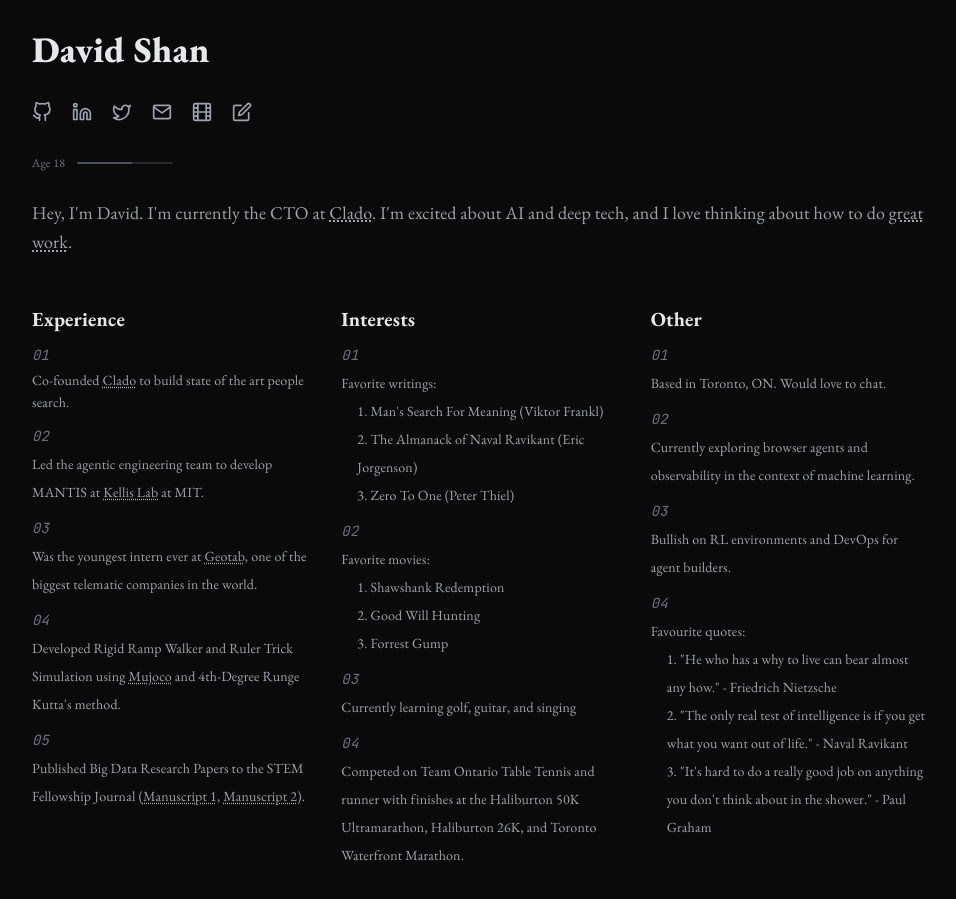
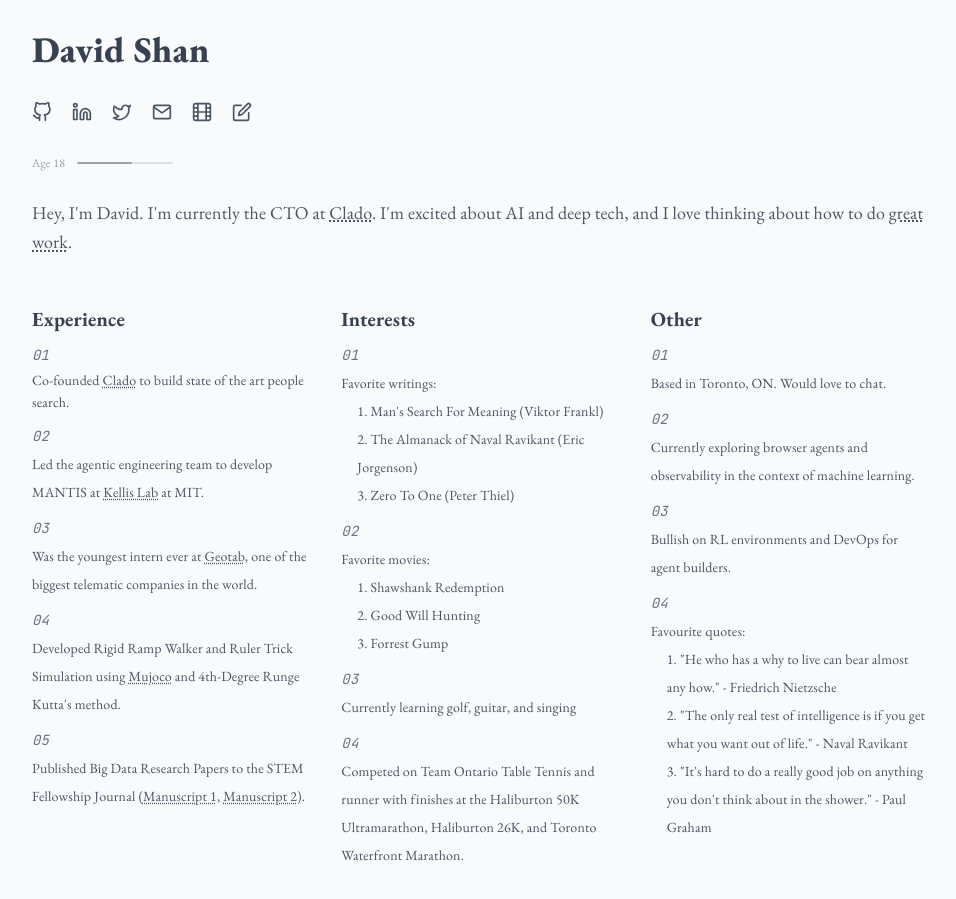
Before and after one commit to DavidBShan/WebsiteV2, a Next.js app: page / in a window 1280 px wide. Shown: the whole page, without its empty margins (160-1116 px from the left). Built offline with nearby package versions, Linux system fonts and the light colour scheme.

Commit message:
light mode

```diff
--- a/app/components/ThemeToggle3D.tsx
+++ b/app/components/ThemeToggle3D.tsx
@@ -7,9 +7,9 @@ import * as THREE from "three";
 import gsap from "gsap";
 
 const getInitialBgColor = () => {
-  if (typeof window === "undefined") return "#050510";
+  if (typeof window === "undefined") return "#87ceeb";
   const savedTheme = localStorage.getItem("theme");
-  const prefersDark = !savedTheme || savedTheme === "dark";
+  const prefersDark = savedTheme === "dark";
   return prefersDark ? "#050510" : "#87ceeb";
 };
 
--- a/app/page.tsx
+++ b/app/page.tsx
@@ -6,7 +6,7 @@ import ThemeToggle3D from "./components/ThemeToggle3D";
 import AgeProgress from "./components/AgeProgress";
 
 export default function Home() {
-  const [isDarkMode, setIsDarkMode] = useState(true);
+  const [isDarkMode, setIsDarkMode] = useState(false);
 
   useEffect(() => {
     const isMobile =
@@ -18,7 +18,7 @@ export default function Home() {
       document.documentElement.classList.add("dark");
     } else {
       const savedTheme = localStorage.getItem("theme");
-      const prefersDark = savedTheme ? savedTheme === "dark" : true;
+      const prefersDark = savedTheme ? savedTheme === "dark" : false;
       setIsDarkMode(prefersDark);
 
       if (prefersDark) {
--- a/app/writings/page.tsx
+++ b/app/writings/page.tsx
@@ -4,11 +4,11 @@ import { useState, useEffect } from "react";
 import Link from "next/link";
 
 export default function Writings() {
-  const [isDarkMode, setIsDarkMode] = useState(true);
+  const [isDarkMode, setIsDarkMode] = useState(false);
 
   useEffect(() => {
     const savedTheme = localStorage.getItem("theme");
-    const prefersDark = savedTheme ? savedTheme === "dark" : true;
+    const prefersDark = savedTheme ? savedTheme === "dark" : false;
     setIsDarkMode(prefersDark);
 
     if (prefersDark) {
```
